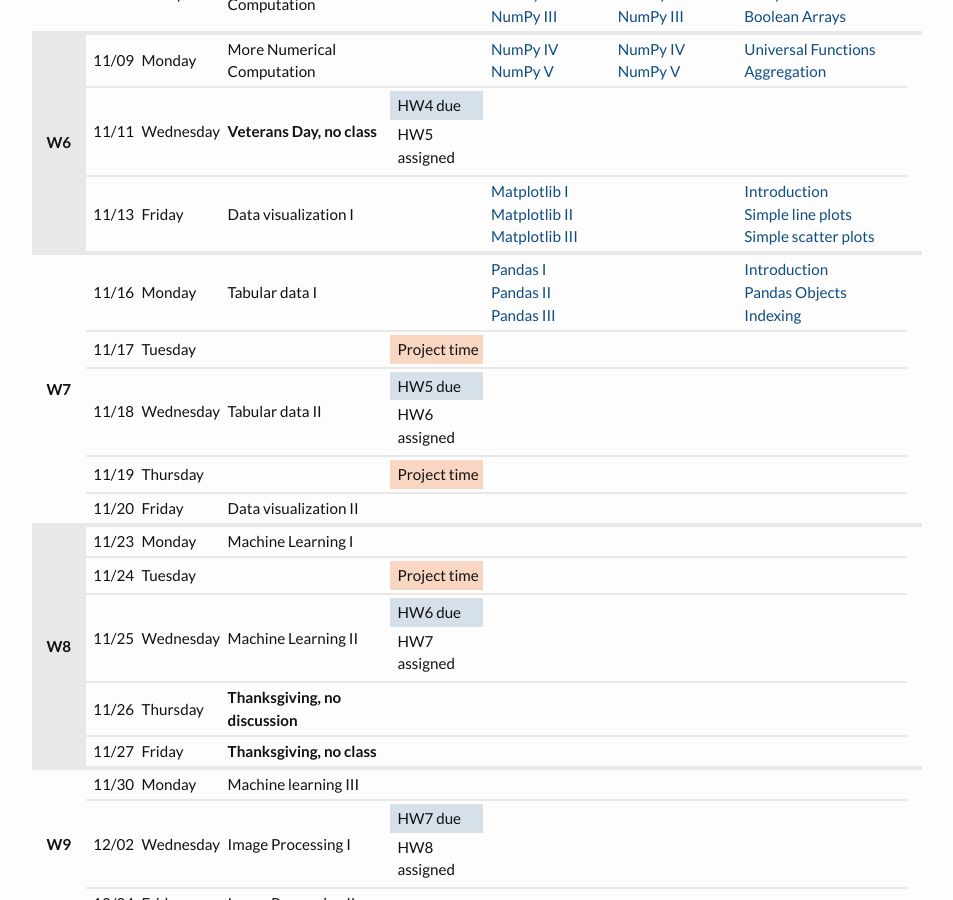
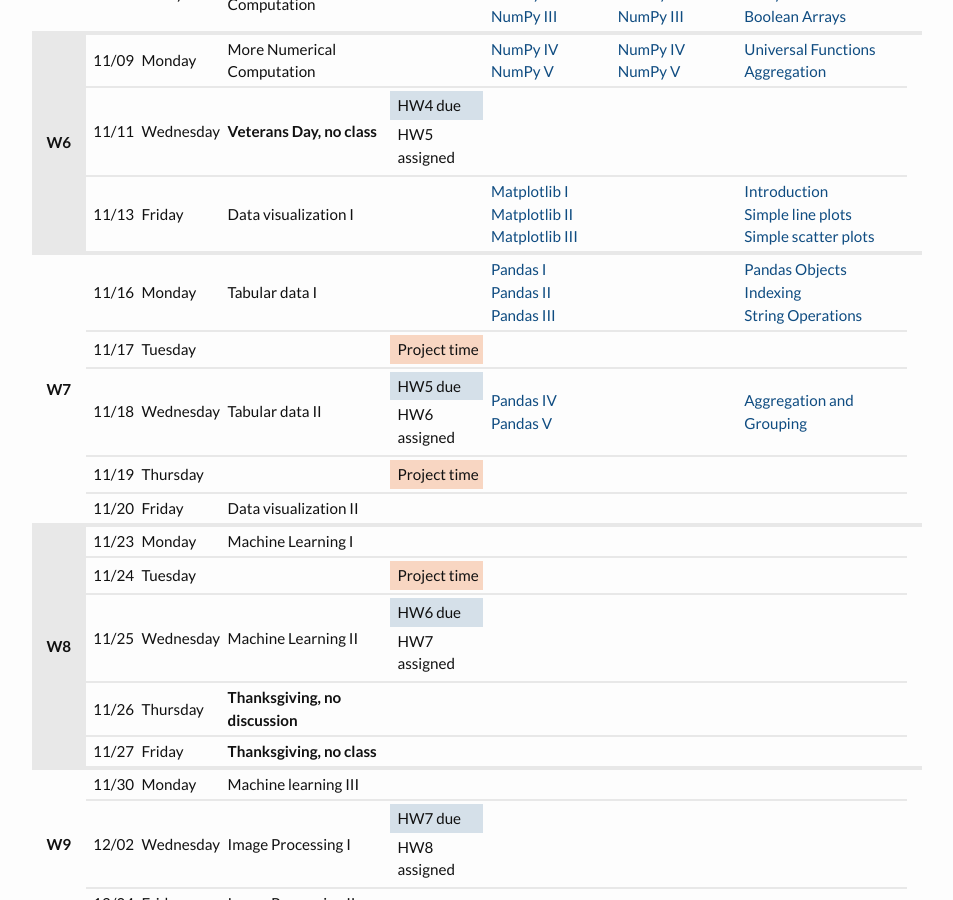
Before and after one commit to PhilChodrow/PIC16A, a Jekyll site: the page built from schedule.md, in a window 1280 px wide and 900 px high, scrolled down 1272 px. Shown: the whole window, without its empty margins (163-1116 px from the left). Built offline with Jekyll 4.4.1, drawn with Linux system fonts in a browser that asks for light colours; nearby versions of some CDN libraries.

Commit message:
Update schedule.md

```diff
--- a/schedule.md
+++ b/schedule.md
@@ -600,16 +600,16 @@ All assignments, including homework and quizzes, are due at 11:59pm, Pacific Tim
             </td>
             <td></td>
             <td>
-                <a href="https://jakevdp.github.io/PythonDataScienceHandbook/03.00-introduction-to-pandas.html">
-                    Introduction
-                </a>
-                <br>
                 <a href="https://jakevdp.github.io/PythonDataScienceHandbook/03.01-introducing-pandas-objects.html">
                     Pandas Objects
                 </a>
                 <br>
                 <a href="https://jakevdp.github.io/PythonDataScienceHandbook/03.02-data-indexing-and-selection.html">
                     Indexing
+                </a>
+                <br>
+                <a href="https://jakevdp.github.io/PythonDataScienceHandbook/03.10-working-with-strings.html">
+                    String Operations
                 </a>
             </td>
         </tr>
@@ -627,9 +627,21 @@ All assignments, including homework and quizzes, are due at 11:59pm, Pacific Tim
             <td>Wednesday</td>
             <td>Tabular data II</td>
             <td><div class="hw"> HW5 due</div><div class="assignment"> HW6 assigned</div></td>
+            <td>
+                <a href="https://nbviewer.jupyter.org/github/PhilChodrow/PIC16A/blob/master/content/pd/pd_4.ipynb">
+                    Pandas IV
+                </a>
+                <br>
+                <a href="https://nbviewer.jupyter.org/github/PhilChodrow/PIC16A/blob/master/content/pd/pd_5.ipynb">
+                    Pandas V
+                </a>
+            </td>
             <td></td>
-            <td></td>
-            <td></td>
+            <td>
+                <a href="https://jakevdp.github.io/PythonDataScienceHandbook/03.08-aggregation-and-grouping.html">
+                    Aggregation and Grouping
+                </a>
+            </td>
         </tr>
         <tr>
             <td>11/19</td>
```
